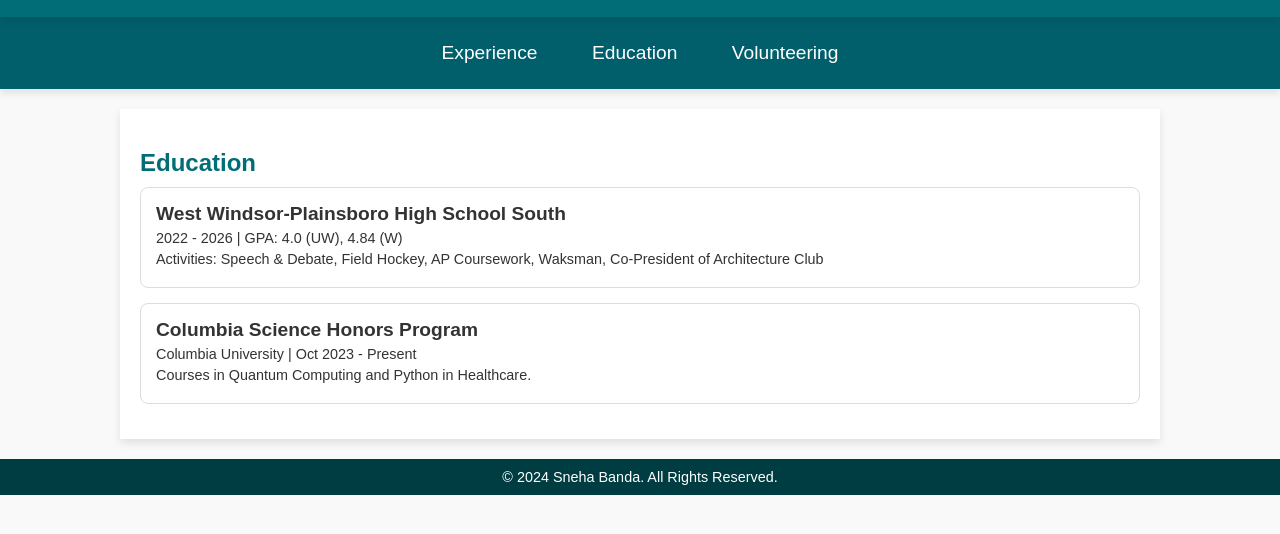
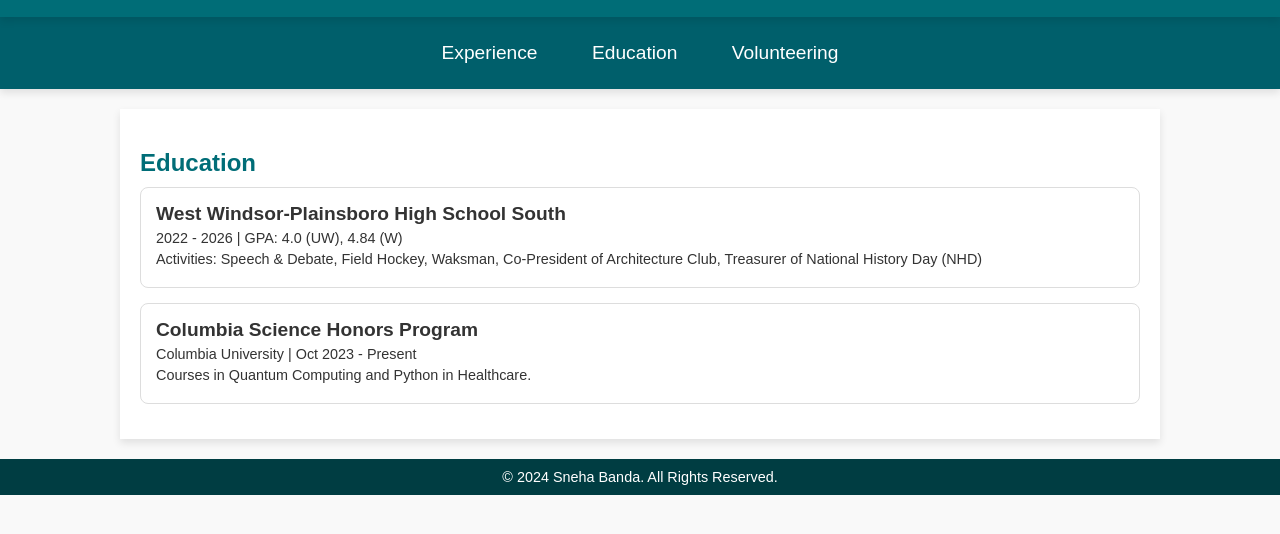
Before and after one commit to sbanda3/personalportfolio, a plain HTML site: page index.html in a window 1280 px wide. Both pictures are taken after a click on the button "Education". Shown: the part 68-602 px from the top of the page. Drawn offline with Linux system fonts and the light colour scheme; a web font is replaced by a local one.

Commit message:
Update index.html

```diff
--- a/index.html
+++ b/index.html
@@ -185,7 +185,7 @@
     <div class="card">
       <h3>West Windsor-Plainsboro High School South</h3>
       <p>2022 - 2026 | GPA: 4.0 (UW), 4.84 (W)</p>
-      <p>Activities: Speech & Debate, Field Hockey, AP Coursework, Waksman, Co-President of Architecture Club</p>
+      <p>Activities: Speech & Debate, Field Hockey, Waksman, Co-President of Architecture Club, Treasurer of National History Day (NHD)</p>
     </div>
 
     <div class="card">
```
